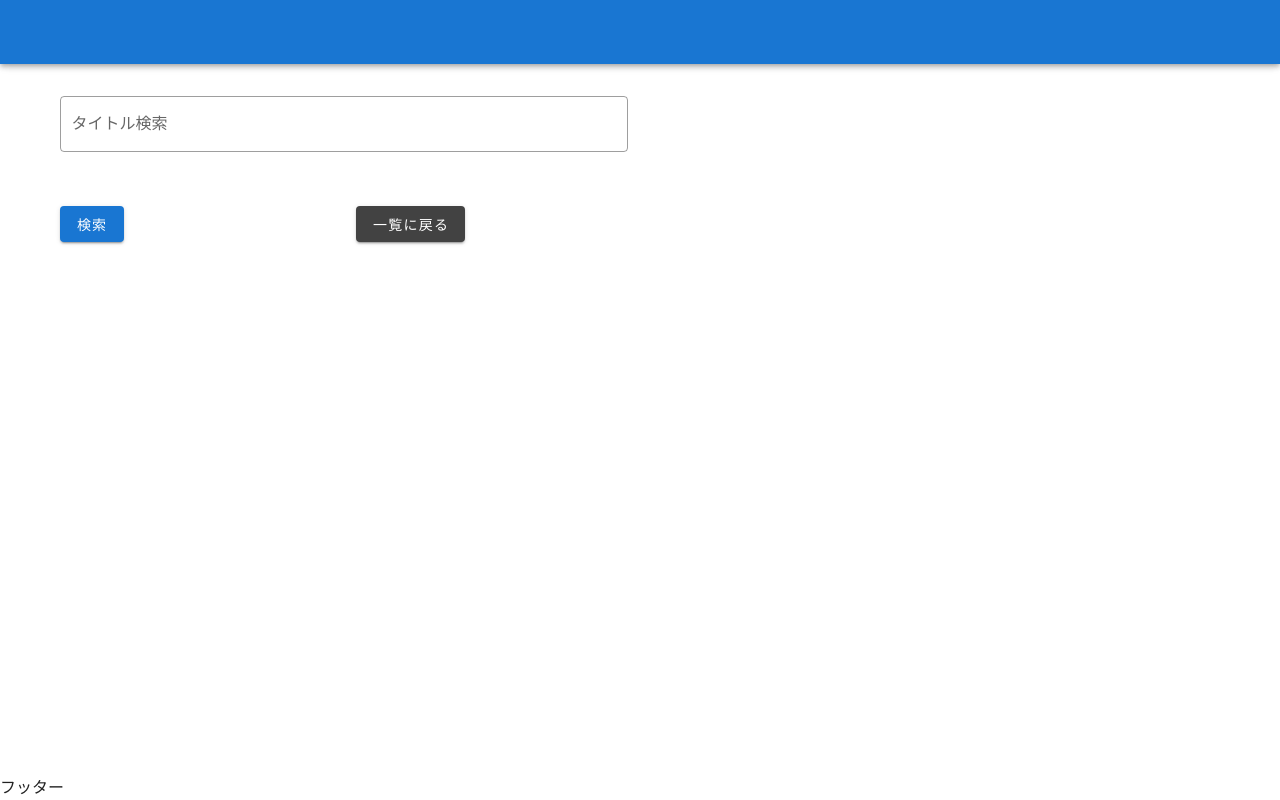
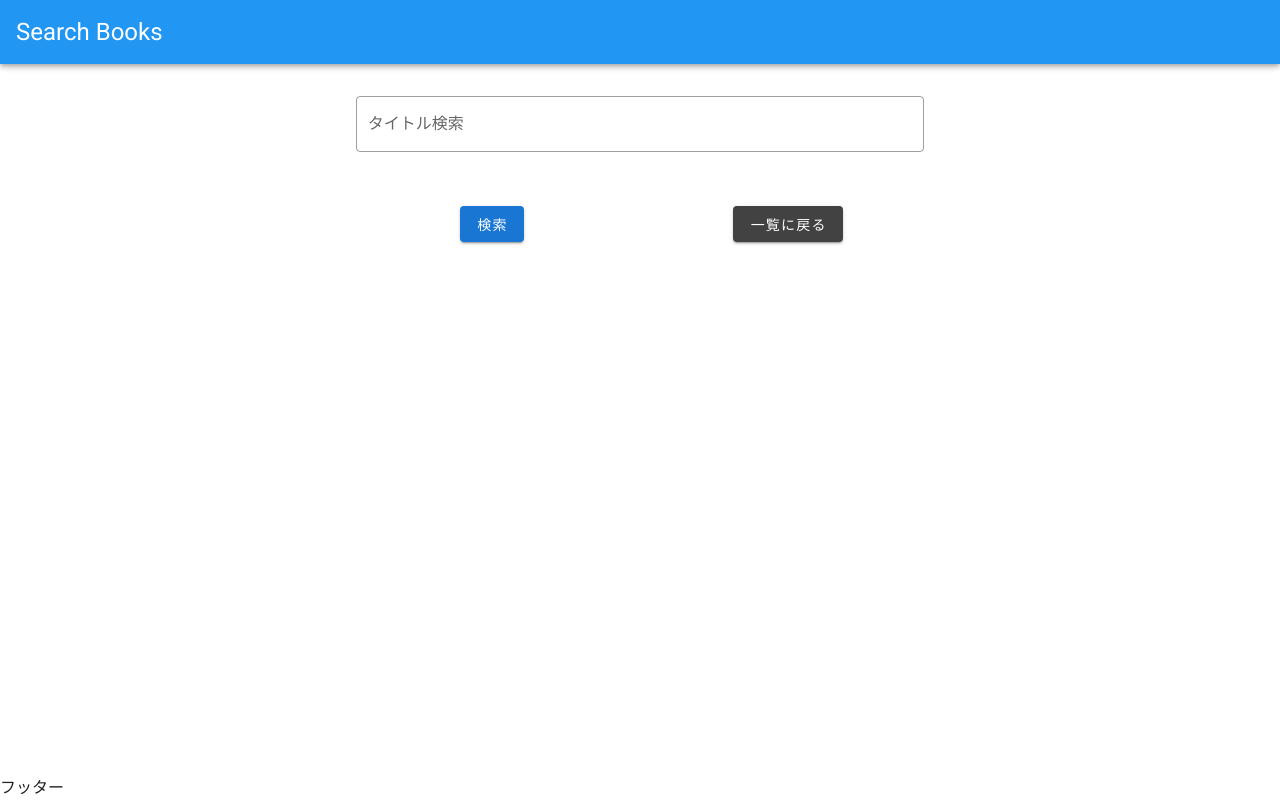
Before and after one commit to KawataniShinya/search-book-vue, a Vue app in the folder bookapp/: page /search in a window 1280 px wide. Built offline with nearby package versions, Linux system fonts and the light colour scheme.

Commit message:
improve page rayout

```diff
--- a/bookapp/src/global/Header.vue
+++ b/bookapp/src/global/Header.vue
@@ -1,6 +1,7 @@
 <template>
   <div>
-    <v-app-bar app color="primary" dark>
+    <v-app-bar app color="info" dark>
+      <div class="text-h5">Search Books</div>
       <v-spacer></v-spacer>
     </v-app-bar>
   </div>
--- a/bookapp/src/pages/BookSearch.vue
+++ b/bookapp/src/pages/BookSearch.vue
@@ -2,21 +2,29 @@
   <div>
     <v-container class="mt-5">
       <v-row>
+        <v-col cols="3"></v-col>
         <v-col cols="6">
           <v-text-field outlined label="タイトル検索" v-model = "keyword"></v-text-field>
         </v-col>
+        <v-col cols="3"></v-col>
       </v-row>
       <v-row>
+        <v-col cols="3"></v-col>
         <v-col cols="3">
+          <div align="center">
             <v-btn color="primary" @click="search(keyword)">
               検索
             </v-btn>
+          </div>
         </v-col>
         <v-col cols="3">
+          <div align="center">
             <v-btn color="secondary" to="/">
               一覧に戻る
             </v-btn>
+          </div>
         </v-col>
+        <v-col cols="3"></v-col>
       </v-row>
       <div class="my-10"></div>
       <v-row>
@@ -30,11 +38,11 @@
                 <v-card-title>{{ book.title }}</v-card-title>
                 {{ book.description }}
                 <v-spacer></v-spacer>
-                <v-card-action>
+                <v-card-actions>
                   <v-btn fab dark color="indigo" @click="addBookList(index)">
                     <v-icon dark>mdi-plus</v-icon>
                   </v-btn>
-                </v-card-action>
+                </v-card-actions>
               </v-col>
             </v-row>
           </v-card>
```
Also changed, not shown: 1 other file (tests, documents, lock files or other folders). Lines whose indentation alone changed are shown as unchanged.
